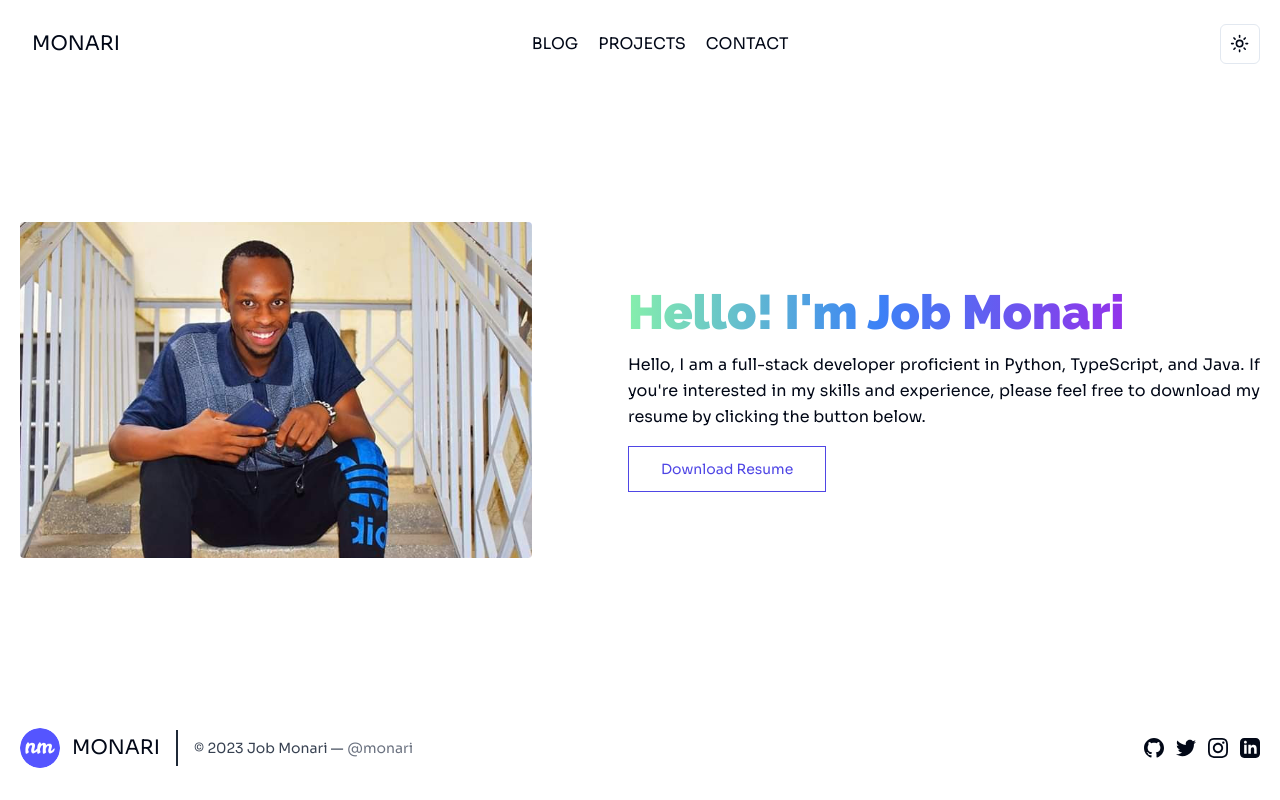
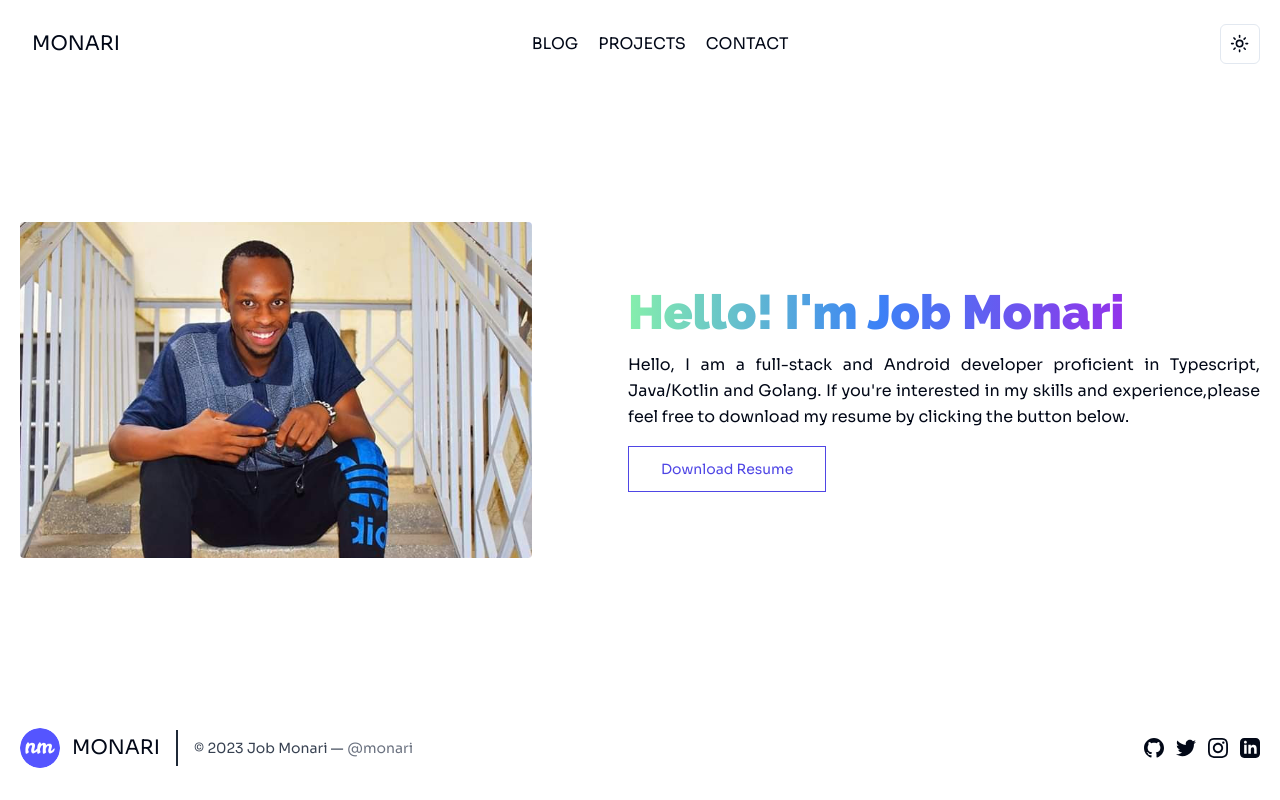
Before and after one commit to narie-monarie/portfolio, a Next.js app: page / in a window 1280 px wide. Built offline with nearby package versions, Linux system fonts and the light colour scheme.

Commit message:
Update and correct Hero.tsx

```diff
--- a/app/components/Hero/Hero.tsx
+++ b/app/components/Hero/Hero.tsx
@@ -31,9 +31,8 @@ export const Hero = () => {
               </h1>
             </div>
             <div className="mb-4 mt-4 leading-relaxed text-justify">
-              Hello, I am a full-stack developer proficient in Python, TypeScript,
-              and Java. If you're interested in my skills and experience,
-              please feel free to download my resume by clicking the button
+              Hello, I am a full-stack and Android developer proficient in Typescript, Java/Kotlin and Golang.
+              If you're interested in my skills and experience,please feel free to download my resume by clicking the button
               below.
             </div>
             <div className="flex justify-center">
```
